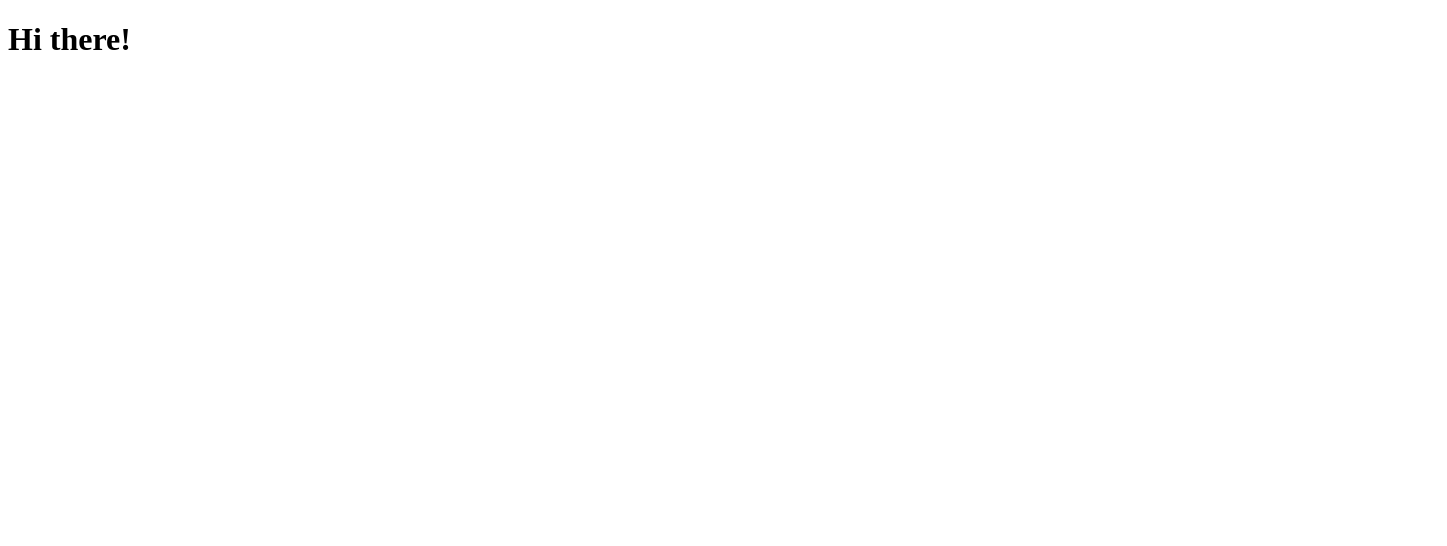
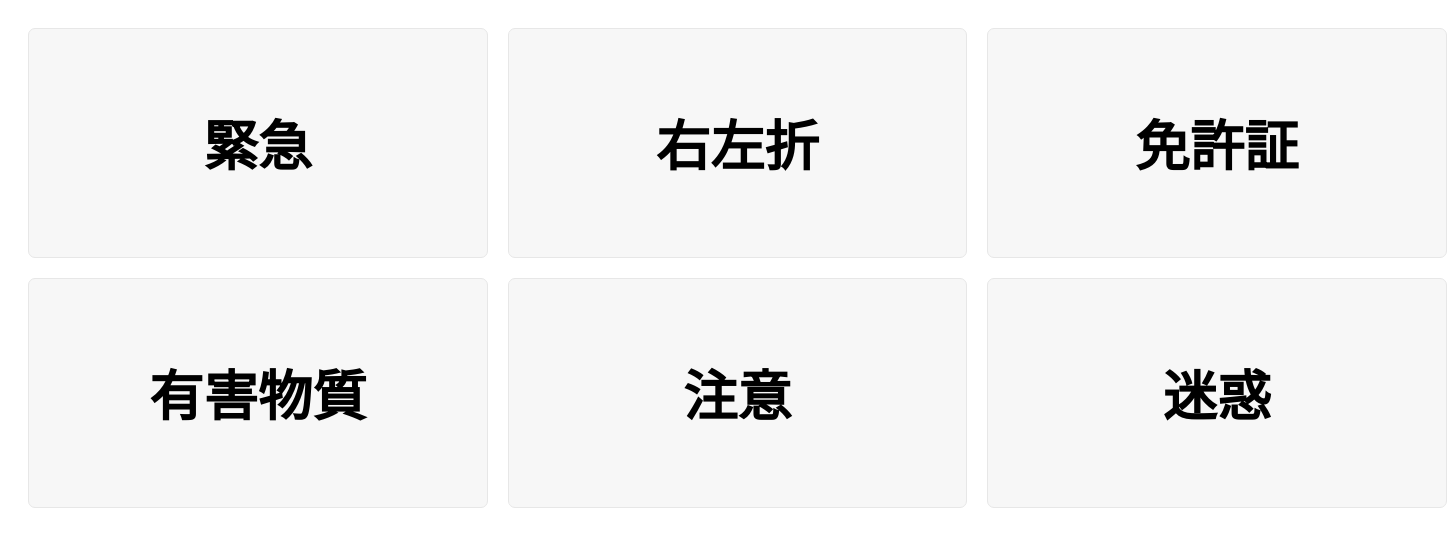
Before and after one commit to GaryWintle/jdt-flashcards, a React (Vite) app: page / in a window 1280 px wide. Shown: the top 546 px of the page, 1447 px wide, since content can reach past the window. Built offline with nearby package versions, Linux system fonts and the light colour scheme.

Commit message:
Added test cards

```diff
--- a/src/App.jsx
+++ b/src/App.jsx
@@ -1,5 +1,69 @@
+import { useState } from 'react';
+import './styles.css';
+
 function App() {
-  return <h1>Hi there!</h1>;
+  return (
+    <div className="App">
+      <FlashCards />
+    </div>
+  );
+}
+
+const questions = [
+  {
+    id: 3457,
+    question: '緊急',
+    answer: 'きんきゅう - Emergency',
+  },
+  {
+    id: 7336,
+    question: '右左折',
+    answer: 'うさせつ - Turn right or left',
+  },
+  {
+    id: 8832,
+    question: '免許証',
+    answer: 'めんきょしょう - License ex. Drivers License',
+  },
+  {
+    id: 1297,
+    question: '有害物質',
+    answer: 'ゆうがいぶっしつ - Hazardous Substance/Material',
+  },
+  {
+    id: 9103,
+    question: '注意',
+    answer: 'ちゅうい - Attention/Caution',
+  },
+  {
+    id: 2002,
+    question: '迷惑',
+    answer: 'めいわく - Bothersome/Annoyance',
+  },
+];
+
+function FlashCards() {
+  const [selectedId, setSelectedId] = useState(null);
+
+  function handleClick(id) {
+    setSelectedId(id !== selectedId ? id : null);
+  }
+
+  return (
+    <div className="flashcards">
+      {questions.map((question) => (
+        <div
+          key={question.id}
+          onClick={() => handleClick(question.id)}
+          className={question.id === selectedId ? 'selected' : ''}
+        >
+          <p>
+            {question.id === selectedId ? question.answer : question.question}
+          </p>
+        </div>
+      ))}
+    </div>
+  );
 }
 
 export default App;
--- /dev/null
+++ b/src/styles.css
@@ -0,0 +1,37 @@
+* {
+  box-sizing: border-box;
+}
+
+body {
+  font-family: sans-serif;
+  padding: 20px;
+}
+
+.flashcards {
+  display: grid;
+  grid-template-columns: 1fr 1fr 1fr;
+  gap: 20px;
+}
+
+.flashcards div {
+  font-weight: bold;
+  font-size: 3.4rem;
+  border: 1px solid #e7e7e7;
+  background-color: #f7f7f7;
+  border-radius: 7px;
+  aspect-ratio: 2 / 1;
+  display: flex;
+  align-items: center;
+  justify-content: center;
+  text-align: center;
+  padding: 20px;
+  cursor: pointer;
+}
+
+div.selected {
+  font-size: 1.6rem;
+  border: 1px solid #302f4b;
+  background-color: #2f5a6b;
+  color: #fff;
+  font-weight: bold;
+}
```
